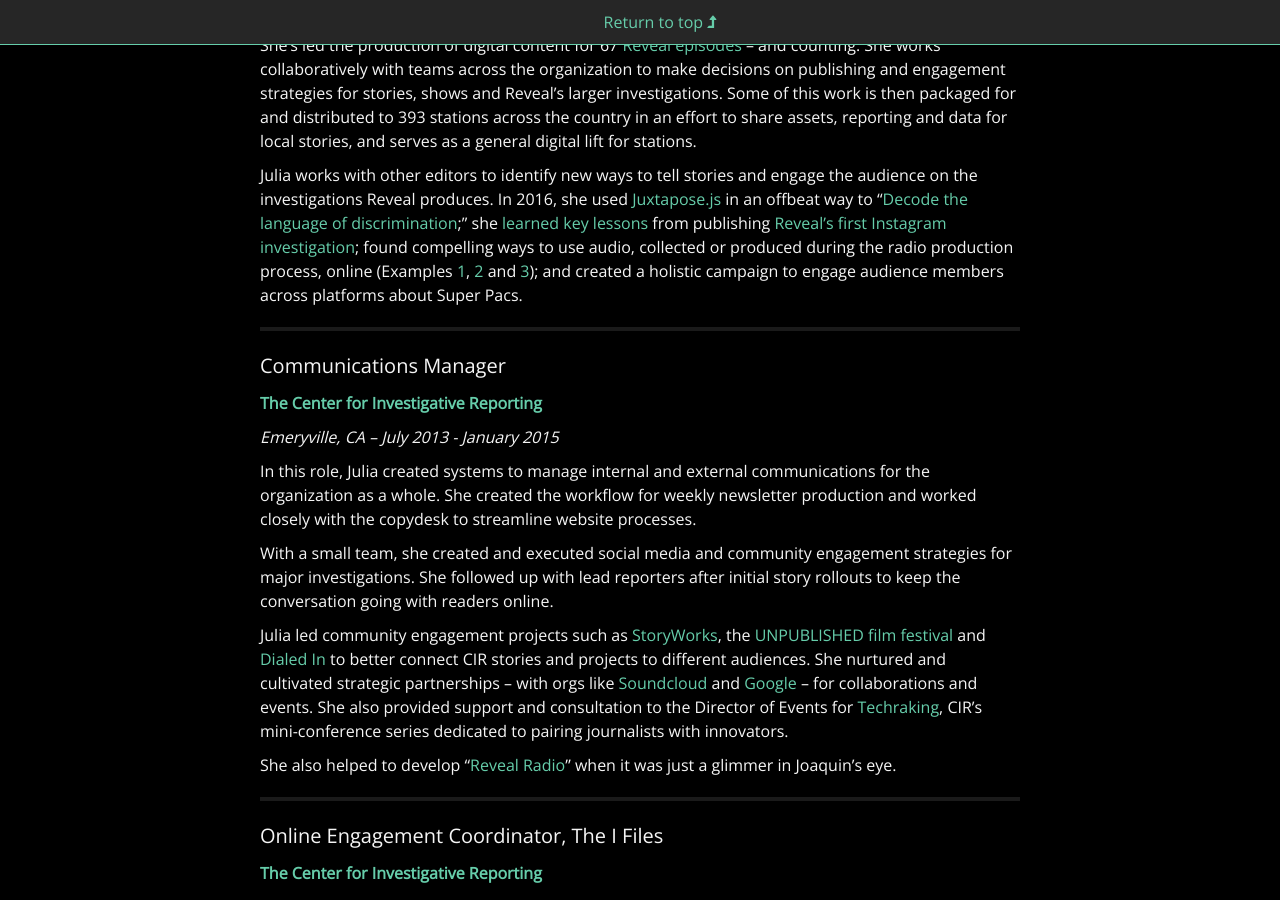
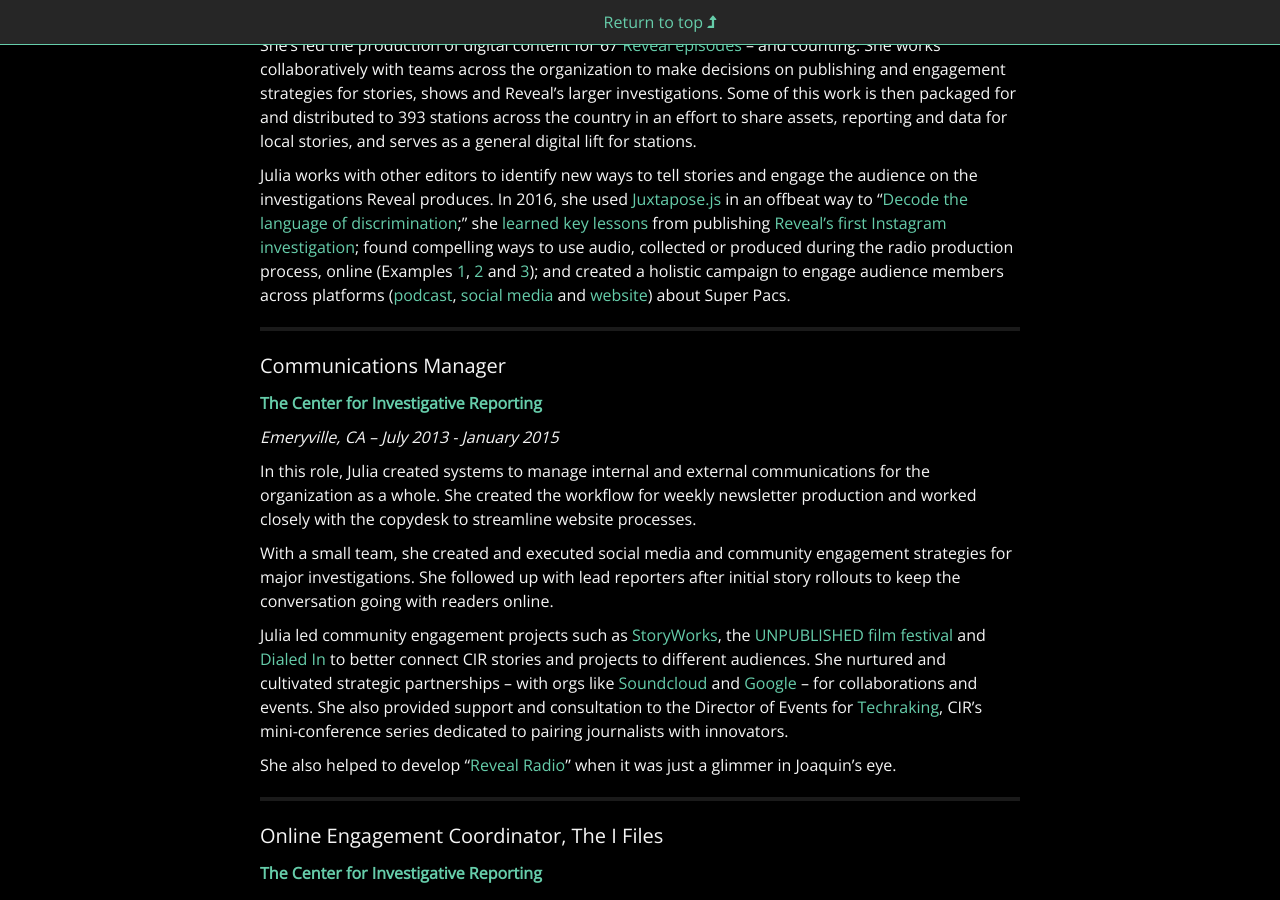
Before and after one commit to juliachanb/juliachanb.github.io, a Jekyll site: the page built from pages/resume.md, in a window 1280 px wide and 900 px high, scrolled down 358 px. Built offline with Jekyll 4.4.1, drawn with Linux system fonts in a browser that asks for light colours; nearby versions of some CDN libraries; some web fonts are replaced.

Commit message:
added links to super pac stuff

```diff
--- a/pages/resume.md
+++ b/pages/resume.md
@@ -19,7 +19,7 @@
 
 She's led the production of digital content for 67 [Reveal episodes](https://www.revealnews.org/episodes) – and counting. She works collaboratively with teams across the organization to make decisions on publishing and engagement strategies for stories, shows and Reveal's larger investigations. Some of this work is then packaged for and distributed to 393 stations across the country in an effort to share assets, reporting and data for local stories, and serves as a general digital lift for stations.
 
-Julia works with other editors to identify new ways to tell stories and engage the audience on the investigations Reveal produces. In 2016, she used [Juxtapose.js](https://juxtapose.knightlab.com/) in an offbeat way to "[Decode the language of discrimination](https://www.revealnews.org/blog/decoding-the-language-of-discrimination/);" she [learned key lessons](http://www.poynter.org/2016/4-lessons-from-reveals-serialized-instagram-investigation/428047/) from publishing [Reveal's first Instagram investigation](https://www.revealnews.org/article/bad-deals-the-perils-of-bargaining-for-justice/); found compelling ways to use audio, collected or produced during the radio production process, online (Examples [1](https://www.revealnews.org/article/portraits-of-a-trump-supporter/), [2](https://twitter.com/juliachanb/status/761687005826732032) and [3](https://www.revealnews.org/article/caught-on-tape-the-presidential-edition/)); and created a holistic campaign to engage audience members across platforms about Super Pacs.
+Julia works with other editors to identify new ways to tell stories and engage the audience on the investigations Reveal produces. In 2016, she used [Juxtapose.js](https://juxtapose.knightlab.com/) in an offbeat way to "[Decode the language of discrimination](https://www.revealnews.org/blog/decoding-the-language-of-discrimination/);" she [learned key lessons](http://www.poynter.org/2016/4-lessons-from-reveals-serialized-instagram-investigation/428047/) from publishing [Reveal's first Instagram investigation](https://www.revealnews.org/article/bad-deals-the-perils-of-bargaining-for-justice/); found compelling ways to use audio, collected or produced during the radio production process, online (Examples [1](https://www.revealnews.org/article/portraits-of-a-trump-supporter/), [2](https://twitter.com/juliachanb/status/761687005826732032) and [3](https://www.revealnews.org/article/caught-on-tape-the-presidential-edition/)); and created a holistic campaign to engage audience members across platforms ([podcast](https://soundcloud.com/thisisreveal/unpacking-super-pacs#t=11:44), [social media](https://www.facebook.com/ThisIsReveal/videos/1031704153587169/?hc_ref=SEARCH) and [website](https://www.revealnews.org/article/pop-quiz-unpacking-super-pacs/)) about Super Pacs.
 
 ___
 
```
